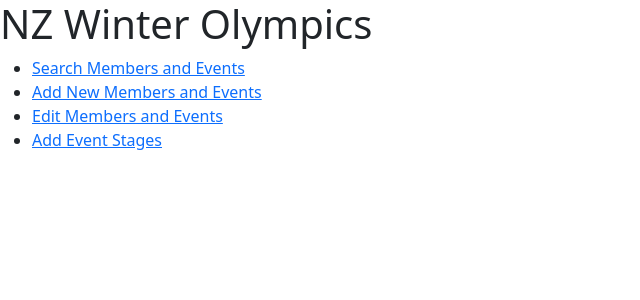
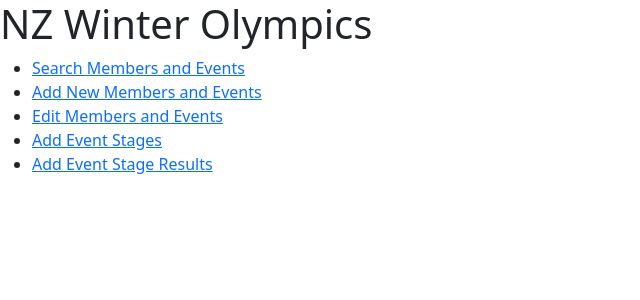
Before and after one commit to nayxie/first-full-stack-nzolympics, a Flask app: page /admin in a window 1280 px wide. Shown: the top 300 px of the page, without its empty margins (0-640 px from the left). Run offline with Flask 3, Linux system fonts and the light colour scheme.

Commit message:
Update adminbase.html

```diff
--- a/nzolywebapp/templates/adminbase.html
+++ b/nzolywebapp/templates/adminbase.html
@@ -14,6 +14,7 @@
                 <li><a href="{{ url_for('addMandE') }}">Add New Members and Events</a></li>
                 <li><a href="{{ url_for('displayMandE') }}">Edit Members and Events</a></li>
                 <li><a href="{{ url_for('displayEandS') }}">Add Event Stages</a></li>
+                <li><a href="{{ url_for('displaySandR') }}">Add Event Stage Results</a></li>
             </ul>
           </nav>
           <section class="content">
```
